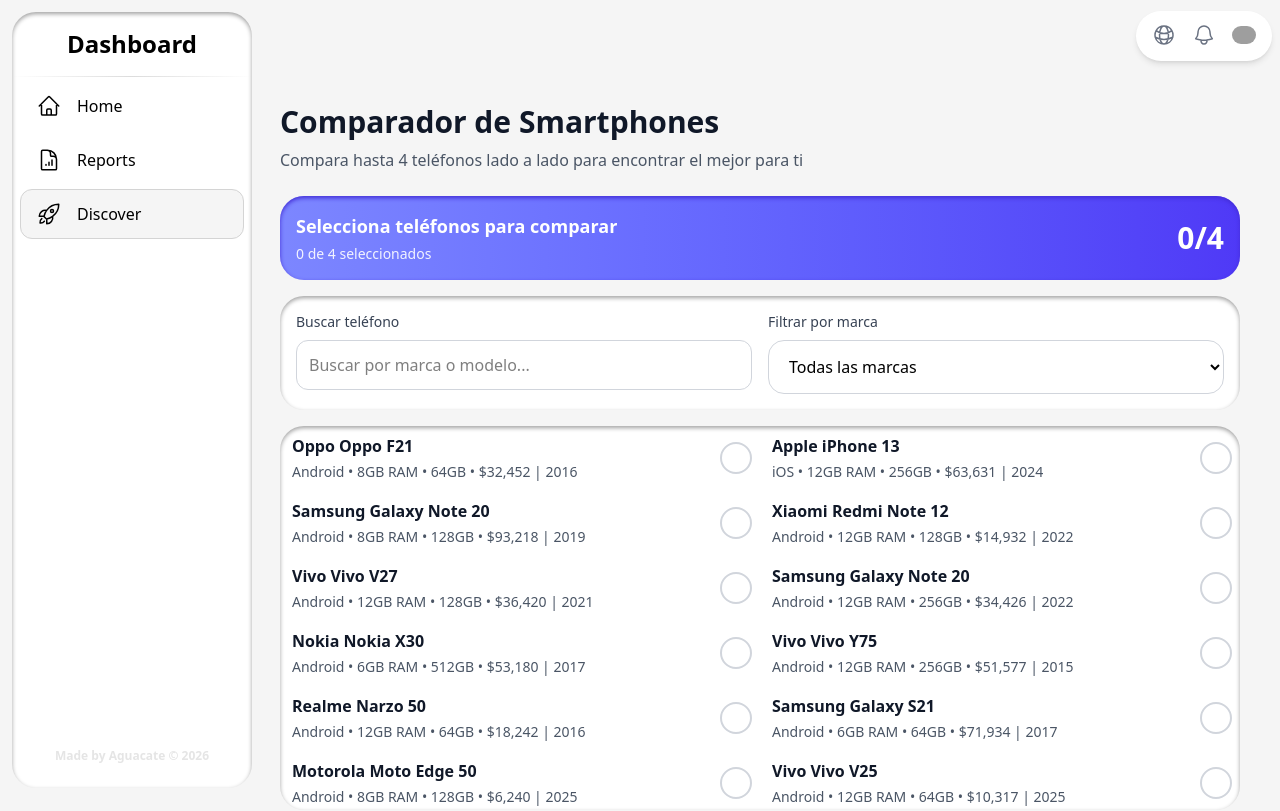
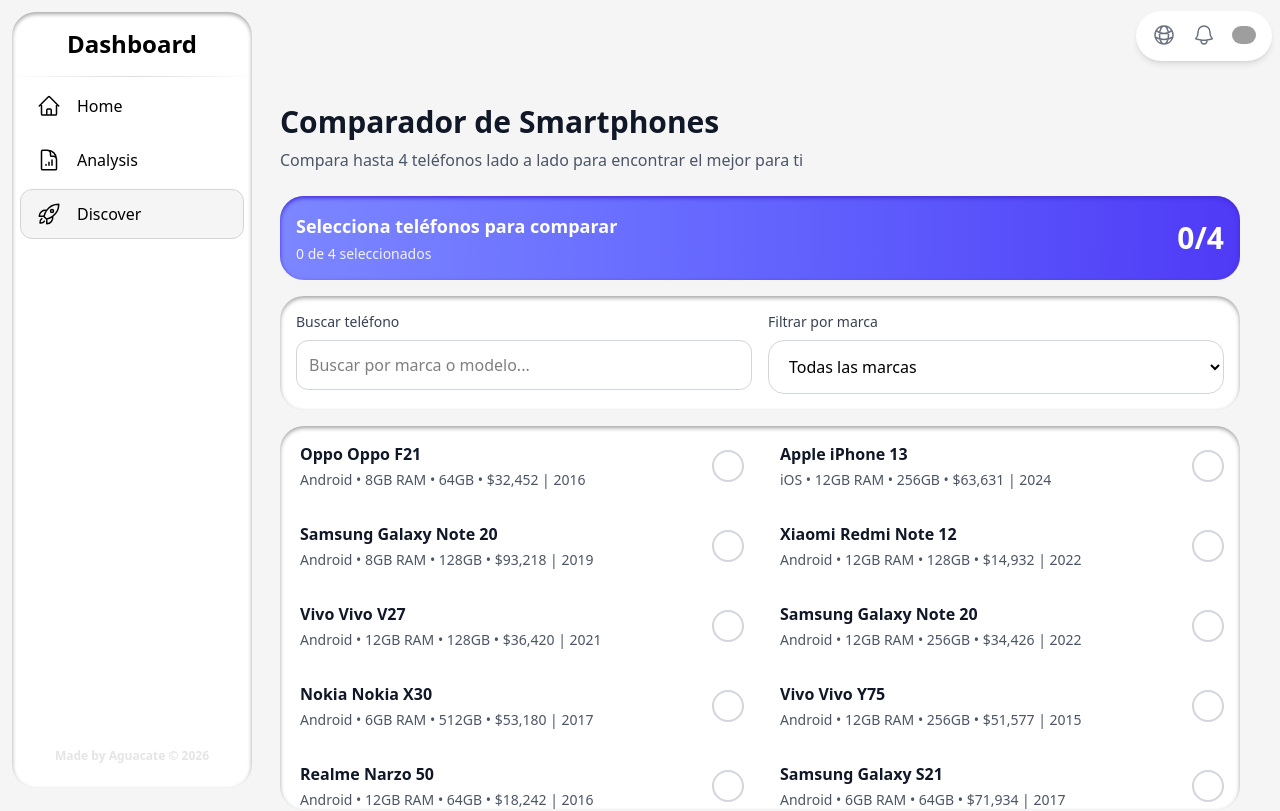
Before and after one commit to ErickRz21/smartphone-app, a Next.js app: page /en/discover in a window 1280 px wide. Shown: the top 811 px of the page. Built offline with nearby package versions, Linux system fonts and the light colour scheme; grey boxes are pictures that could not be loaded.

Commit message:
feat: Migrate 'Reports' section to 'Analysis' page, introducing data visualization and updating navigation, data fetching, and translations.

```diff
--- a/src/components/NavbarContent.tsx
+++ b/src/components/NavbarContent.tsx
@@ -83,8 +83,8 @@
                   <MenuItem href={`/${locale}/home`}>
                     <FormattedMessage id="common.navigation.home" />
                   </MenuItem>
-                  <MenuItem href={`/${locale}/reports`}>
-                    <FormattedMessage id="common.navigation.reports" />
+                  <MenuItem href={`/${locale}/analysis`}>
+                    <FormattedMessage id="common.navigation.analysis" />
                   </MenuItem>
                   <MenuItem href={`/${locale}/discover`}>
                     <FormattedMessage id="common.navigation.discover" />
--- a/src/components/Sidebar.tsx
+++ b/src/components/Sidebar.tsx
@@ -38,7 +38,7 @@
           <div className="mx-4">{intl.formatMessage({ id: "common.navigation.home" })}</div>
         </SidebarLink>
 
-        <SidebarLink href={`/${locale}/reports`}>
+        <SidebarLink href={`/${locale}/analysis`}>
           <svg
             xmlns="http://www.w3.org/2000/svg"
             fill="none"
@@ -54,7 +54,7 @@
             />
           </svg>
 
-          <div className="mx-4">{intl.formatMessage({ id: "common.navigation.reports" })}</div>
+          <div className="mx-4">{intl.formatMessage({ id: "common.navigation.analysis" })}</div>
         </SidebarLink>
 
         <SidebarLink href={`/${locale}/discover`}>
--- a/src/components/SmartphoneSelector.tsx
+++ b/src/components/SmartphoneSelector.tsx
@@ -97,7 +97,7 @@
       {/* Phone List */}
       <div className="rounded-3xl bg-white shadow-inner shadow-neutral-400 overflow-hidden">
         <div className="max-h-96 overflow-y-auto">
-          <div className="grid grid-cols-2 divide-y divide-neutral-200">
+          <div className="grid grid-cols-2">
             {filteredSmartphones.slice(0, 50).map((phone) => {
               const selected = isSelected(phone);
               return (
@@ -105,11 +105,11 @@
                   key={phone.id}
                   onClick={() => onSelectPhone(phone)}
                   disabled={!selected && !canSelect}
-                  className={`p-2 text-left transition-all ${
+                  className={`p-4 text-left transition-all duration-200 ${
                     selected
-                      ? "bg-indigo-50 border-l-4 border-indigo-500"
-                      : "hover:bg-neutral-50 border-l-4 border-transparent"
-                  } ${!selected && !canSelect ? "opacity-50 cursor-not-allowed" : "cursor-pointer"}`}
+                      ? "bg-indigo-50/50 border-l-4 border-indigo-500"
+                      : "hover:bg-neutral-100/50 border-l-4 border-transparent"
+                  } ${!selected && !canSelect ? "opacity-40 cursor-not-allowed grayscale" : "cursor-pointer hover:scale-[1.01]"}`}
                 >
                   <div className="flex items-center justify-between">
                     <div className="flex-1">
--- a/src/lang/de.json
+++ b/src/lang/de.json
@@ -2,7 +2,7 @@
   "common.language-switcher": "{locale, select, en {English} de {Deutsch} fr {Français} other {Unknown}}",
   "common.navigation.discover": "Entdecken",
   "common.navigation.home": "Startseite",
-  "common.navigation.reports": "Berichte",
+  "common.navigation.analysis": "Analyse",
   "common.user-menu.settings": "Einstellungen",
   "common.user-menu.sign-out": "Abmelden",
   "common.user-menu.your-profile": "Ihr Profil",
@@ -11,5 +11,5 @@
   "page.home.activities": "Aktivitäten",
   "page.home.activity": "{action, select, COMMENT {Kommentierte Aufgabe} ACTIVATE {Aktivierter Job} STOP {Job gestoppt} other {Unbekannte Aktivität}}",
   "page.home.team": "Team",
-  "page.reports.no-data": "Es wurden keine Berichte gefunden."
+  "page.analysis.no-data": "Es wurden keine Analysen gefunden."
 }
--- a/src/lang/en.json
+++ b/src/lang/en.json
@@ -2,7 +2,7 @@
   "common.language-switcher": "{locale, select, en {English} de {Deutsch} fr {Français} other {Unknown}}",
   "common.navigation.discover": "Discover",
   "common.navigation.home": "Home",
-  "common.navigation.reports": "Reports",
+  "common.navigation.analysis": "Analysis",
   "common.user-menu.settings": "Settings",
   "common.user-menu.sign-out": "Sign out",
   "common.user-menu.your-profile": "Your profile",
@@ -11,5 +11,5 @@
   "page.home.activities": "Activities",
   "page.home.activity": "{action, select, COMMENT {Commented task} ACTIVATE {Activated job} STOP {Stopped job} other {Unkown activity}}",
   "page.home.team": "Team",
-  "page.reports.no-data": "No reports have been found."
+  "page.analysis.no-data": "No analysis has been found."
 }
--- a/src/lang/fr.json
+++ b/src/lang/fr.json
@@ -2,7 +2,7 @@
   "common.language-switcher": "{locale, select, en {English} de {Deutsch} fr {Français} other {Unknown}}",
   "common.navigation.discover": "Découvrir",
   "common.navigation.home": "Accueil",
-  "common.navigation.reports": "Rapports",
+  "common.navigation.analysis": "Analyse",
   "common.user-menu.settings": "Paramètres",
   "common.user-menu.sign-out": "Déconnexion",
   "common.user-menu.your-profile": "Votre profil",
@@ -11,5 +11,5 @@
   "page.home.activities": "Activités",
   "page.home.activity": "{action, select, COMMENT {Tâche commentée} ACTIVATE {Travail activé} STOP {Travail arrêté} other {Activité inconnue}}",
   "page.home.team": "Équipe",
-  "page.reports.no-data": "Aucun rapport n'a été trouvé."
+  "page.analysis.no-data": "Aucune analyse n'a été trouvée."
 }
--- a/src/lib/data.ts
+++ b/src/lib/data.ts
@@ -14,9 +14,9 @@
   return user;
 }
 
-export async function getReports(): Promise<Report[]> {
-  const reports: Report[] = [];
-  return reports;
+export async function getAnalysis(): Promise<Report[]> {
+  const analysis: Report[] = [];
+  return analysis;
 }
 
 export async function getTeamMembers(): Promise<TeamMember[]> {
```
Also changed, not shown: src/app/[lang]/analysis/page.tsx (renamed from src/app/[lang]/reports/page.tsx).
